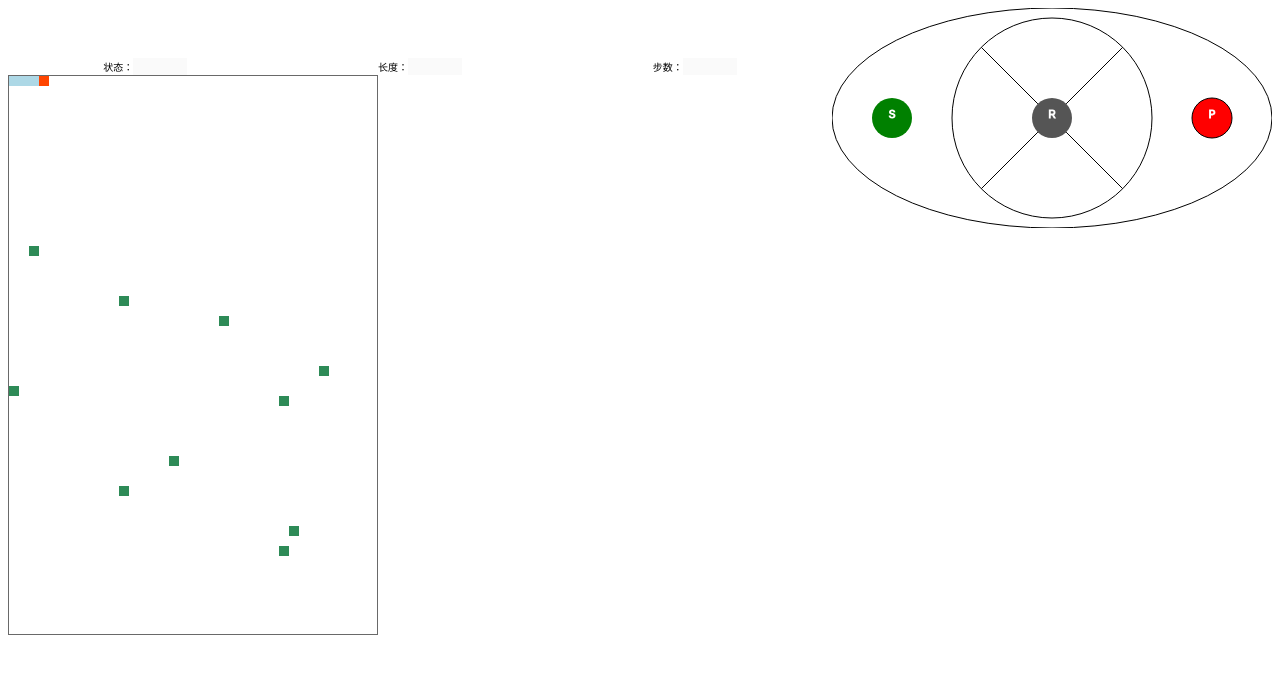
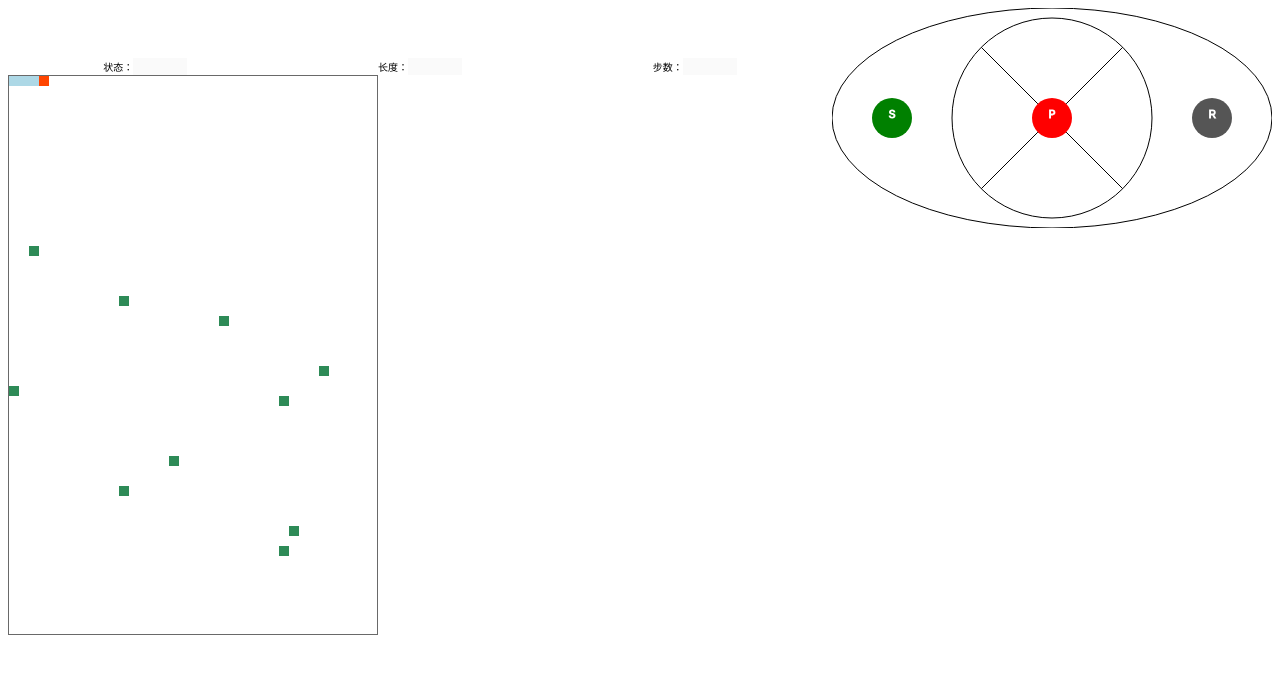
Before and after one commit to xuyanzhuqing/classic-game, a plain HTML site: page index.html in a window 1280 px wide. Drawn offline with Linux system fonts and the light colour scheme.

Commit message:
优化按钮布局，防止误操作

```diff
--- a/index.html
+++ b/index.html
@@ -544,11 +544,11 @@
 
       ctx.moveTo(heart.x + r2, heart.y);
       ctx.beginPath()
-      ctx.fillStyle = '#555'
+      ctx.fillStyle = 'red'
       ctx.arc(heart.x, heart.y, r2, 0, Math.PI * 2, true);
       ctx.fill()
 
-      drawText(ctx, heart, 'R', '#fff')
+      drawText(ctx, heart, 'P', '#fff')
 
       // 绘制控制按钮
       const startHeart = new Position((heart.x - r1) / 2, height / 2)
@@ -563,19 +563,21 @@
       const stopHeart = new Position(width - (heart.x - r1) / 2, height / 2)
       ctx.moveTo(stopHeart.x + r2, stopHeart.y)
       ctx.beginPath()
-      ctx.fillStyle = 'red'
+      ctx.fillStyle = '#555'
       ctx.arc(stopHeart.x, stopHeart.y, r2, 0, Math.PI * 2, true)
       ctx.fill()
 
-      const oldStrokeStyle = ctx.strokeStyle
+      ctx.save()
       ctx.strokeStyle = '#fff'
-      ctx.strokeText('P', stopHeart.x - ctx.measureText("P").width / 2, stopHeart.y);
-      ctx.strokeStyle = oldStrokeStyle
+      ctx.strokeText('R', stopHeart.x - ctx.measureText("P").width / 2, stopHeart.y);
+      ctx.restore()
+
       // 圆的对角线
       // line1 y = x - height / 2
       // line2 y = heart.x + height / 2 - x
       const [ p1, p2, p3, p4 ] = calculateCube(heart, r1)
       const [p5, p6, p7, p8] = calculateCube(heart, r2)
+      ctx.beginPath()
 
       ctx.moveTo(...p1)
       ctx.lineTo(...p5)
@@ -592,7 +594,7 @@
         const { offsetX, offsetY } = e
         const leftSide = Math.pow(offsetX - heart.x, 2) + Math.pow(offsetY - heart.y, 2)
         if (leftSide < r2 * r2) {
-          game.destroy()
+          game.stop()
           return
         }
 
@@ -603,7 +605,7 @@
           }
 
           if (Math.pow(offsetX - stopHeart.x, 2) + Math.pow(offsetY - stopHeart.y, 2) < r2 * r2) {
-            game.stop()
+            game.destroy()
           }
           return
         }
```
